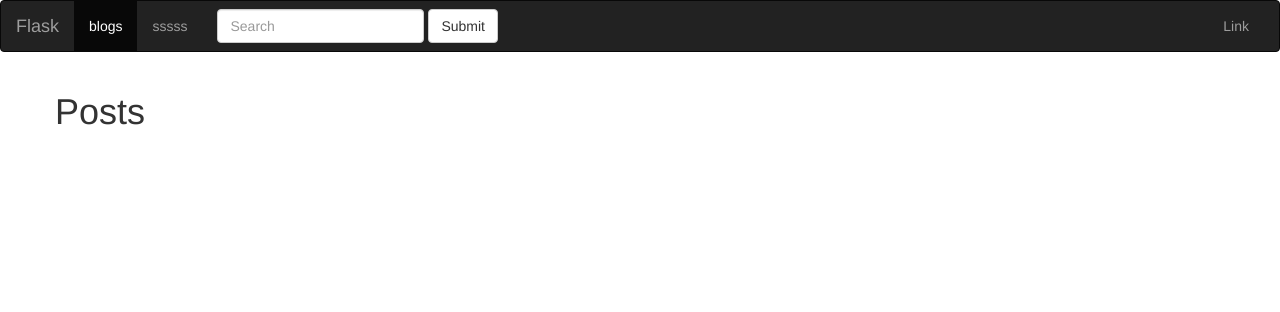
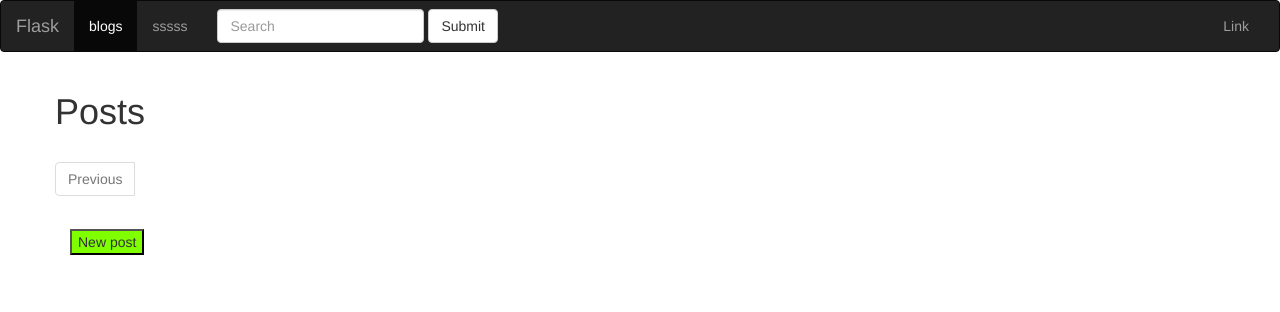
Before and after one commit to ARTobstrel/FlaskBlog, a Flask app: page /blog/ in a window 1280 px wide. Shown: the top 312 px of the page. Run offline with Flask 2, Linux system fonts and the light colour scheme; data that the repository does not hold is empty; some libraries are stand-ins or nearby versions.

Commit message:
Pagination

```diff
--- a/posts/blueprint.py
+++ b/posts/blueprint.py
@@ -1,14 +1,29 @@
-from flask import Blueprint, request
+from flask import Blueprint, request, redirect, url_for
 from flask import render_template
 
+from app import db
 from models import Post, Tag
 from .forms import PostForm
 
 posts = Blueprint('posts', __name__, template_folder='templates')
 
 #http://localhost/blog/create
-@posts.route('/create')
+@posts.route('/create', methods=['POST', 'GET'])
 def create_post():
+
+    if request.method == 'POST':
+        title = request.form['title']
+        body = request.form['body']
+
+        try:
+            post = Post(title=title, body=body)
+            db.session.add(post)
+            db.session.commit()
+        except:
+            print('Something wrong')
+
+        return redirect(url_for('posts.index'))
+
     form = PostForm()
     return render_template('posts/create_post.html', form=form)
 
@@ -16,11 +31,21 @@ def create_post():
 def index():
 
     q = request.args.get('q')
+
+    page = request.args.get('page')
+    if page and page.isdigit():
+        page = int(page)
+    else:
+        page = 1
+
     if q:
-        posts = Post.query.filter(Post.title.contains(q) | Post.body.contains(q)).all()
+        posts = Post.query.filter(Post.title.contains(q) | Post.body.contains(q)) #.all() #Отображает только те посты которые указаны в поиске
     else:
-        posts = Post.query.all()
-    return render_template('posts/index.html', posts=posts)
+        posts = Post.query.order_by(Post.created.desc()) #Фильтрует отображение постов снизу на верх (сверху самые свежие)
+
+    pages = posts.paginate(page=page, per_page=5)
+
+    return render_template('posts/index.html', pages=pages)
 
 @posts.route('/<slug>')
 def post_detail(slug):
--- a/posts/templates/posts/index.html
+++ b/posts/templates/posts/index.html
@@ -9,9 +9,40 @@
 {% endblock %}
 
 {% block content %}
-    {% for post in posts %}
+    {% for post in pages.items %}
         <p>
             <a href="{{ url_for('posts.post_detail', slug=post.slug) }}">{{ post.title }}</a>
         </p>
     {% endfor %}
+
+
+    <nav>
+      <ul class="pagination">
+        <li {% if not pages.has_prev %} class="page-item disabled" {% endif %} >
+          <a class="page-link" href="./?page={{ pages.prev_num }}" tabindex="-1">Previous</a>
+        </li>
+
+        {% for page in pages.iter_pages() %}
+
+            <li {% if page == pages.page %} class="active" {% endif %} >
+                <a class="page-link" href="./?page={{ page }}">{{ page }}</a>
+            </li>
+
+        {% endfor %}
+
+        <li>
+          {% if pages.has_next %} <a class="page-link" href="./?page={{ pages.next_num }}">Next</a> {% endif %}
+        </li>
+      </ul>
+    </nav>
+
+
 {% endblock %}
+
+{% block button %}
+
+    <form class="navbar-form navbar-left" action="{{ url_for('posts.create_post') }}">
+        <button type="submit" style="background: chartreuse">New post</button>
+    </form>
+
+{% endblock %}
--- a/templates/base.html
+++ b/templates/base.html
@@ -62,6 +62,10 @@
 
                 {% endblock %}
 
+				{% block button %}
+
+				{% endblock %}
+
     		</div>
     	</div>
 
```
